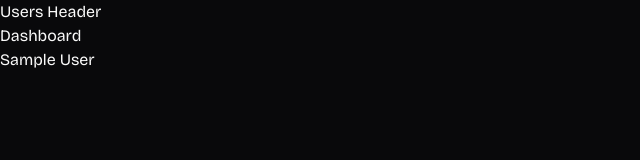
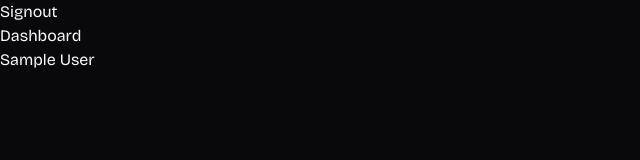
Before and after one commit to alifarooq9/verelx, a Next.js app: page /dashboard in a window 1280 px wide. Shown: the top 160 px of the page, without its empty margins (0-640 px from the left). Built offline with nearby package versions, Linux system fonts and the light colour scheme; no server answers; sample sign-in values are in the browser's storage.

Commit message:
added: redirect Protected Route logic

```diff
--- a/src/app/(auth)/auth/page.tsx
+++ b/src/app/(auth)/auth/page.tsx
@@ -2,9 +2,17 @@ import UserAuthForm from "@/components/auth/user-auth-form";
 import { buttonVariants } from "@/components/ui/button";
 import { cn } from "@/lib/utils";
 import { MaximizeIcon } from "lucide-react";
+import { getServerSession } from "next-auth";
 import Link from "next/link";
+import { redirect } from "next/navigation";
 
-const Register = () => {
+const AuthPage = async () => {
+	const session = await getServerSession();
+
+	if (session) {
+		redirect("/dashboard");
+	}
+
 	return (
 		<div className="mx-auto w-full">
 			<main className="min-h-screen grid grid-cols-1 xl:grid-cols-2">
@@ -34,4 +42,4 @@ const Register = () => {
 	);
 };
 
-export default Register;
+export default AuthPage;
--- a/src/app/(users)/dashboard/page.tsx
+++ b/src/app/(users)/dashboard/page.tsx
@@ -1,9 +1,10 @@
+import { redirectProtectedRoutes } from "@/lib/redirect-routes";
 import { getServerSession } from "next-auth";
-import { getSession } from "next-auth/react";
 
 const DashboardPage = async () => {
 	const session = await getServerSession();
-	console.log("session", session);
+
+	await redirectProtectedRoutes({ session, url: "/auth" });
 
 	return (
 		<div>
--- a/src/components/auth/user-auth-form.tsx
+++ b/src/components/auth/user-auth-form.tsx
@@ -35,7 +35,7 @@ const UserAuthForm = () => {
 		console.log(values);
 	};
 
-	const { loading: googleLoading, mutate } = UseGoogleLogin();
+	const { loading: googleLoading, mutate } = useGoogleLogin();
 
 	return (
 		<Form {...form}>
@@ -92,9 +92,11 @@ const UserAuthForm = () => {
 					onClick={async () => await mutate()}
 				>
 					{googleLoading ? (
-						<Loader2 className="w-5 h-5 animate-spin" />
+						<Loader2
+							className="w-4 h-4 mr-1.5 animate-spin"
+							strokeWidth={3}
+						/>
 					) : (
-						<>
 						<svg
 							height="56.6934px"
 							id="Layer_1"
@@ -108,9 +110,8 @@ const UserAuthForm = () => {
 						>
 							<path d="M51.981,24.4812c-7.7173-0.0038-15.4346-0.0019-23.1518-0.001c0.001,3.2009-0.0038,6.4018,0.0019,9.6017  c4.4693-0.001,8.9386-0.0019,13.407,0c-0.5179,3.0673-2.3408,5.8723-4.9258,7.5991c-1.625,1.0926-3.492,1.8018-5.4168,2.139  c-1.9372,0.3306-3.9389,0.3729-5.8713-0.0183c-1.9651-0.3921-3.8409-1.2108-5.4773-2.3649  c-2.6166-1.8383-4.6135-4.5279-5.6388-7.5549c-1.0484-3.0788-1.0561-6.5046,0.0048-9.5805  c0.7361-2.1679,1.9613-4.1705,3.5708-5.8002c1.9853-2.0324,4.5664-3.4853,7.3473-4.0811c2.3812-0.5083,4.8921-0.4113,7.2234,0.294  c1.9815,0.6016,3.8082,1.6874,5.3044,3.1163c1.5125-1.5039,3.0173-3.0164,4.527-4.5231c0.7918-0.811,1.624-1.5865,2.3908-2.4196  c-2.2928-2.1218-4.9805-3.8274-7.9172-4.9056C32.0723,4.0363,26.1097,3.995,20.7871,5.8372  C14.7889,7.8907,9.6815,12.3763,6.8497,18.0459c-0.9859,1.9536-1.7057,4.0388-2.1381,6.1836  C3.6238,29.5732,4.382,35.2707,6.8468,40.1378c1.6019,3.1768,3.8985,6.001,6.6843,8.215c2.6282,2.0958,5.6916,3.6439,8.9396,4.5078  c4.0984,1.0993,8.461,1.0743,12.5864,0.1355c3.7284-0.8581,7.256-2.6397,10.0725-5.24c2.977-2.7358,5.1006-6.3403,6.2249-10.2138  C52.5807,33.3171,52.7498,28.8064,51.981,24.4812z" />
 						</svg>
+					)}
 					Continue with Google
-						</>
-					)}
 				</Button>
 				<p className="px-8 text-center text-sm text-muted-foreground mt-7">
 					By clicking continue, you agree to our{" "}
@@ -134,7 +135,7 @@ const UserAuthForm = () => {
 	);
 };
 
-const UseGoogleLogin = () => {
+const useGoogleLogin = () => {
 	const [loading, setLoading] = useState<boolean>(false);
 
 	const mutate = () => {
--- a/src/components/users/users-header.tsx
+++ b/src/components/users/users-header.tsx
@@ -1,7 +1,22 @@
+"use client";
+
 import { FC } from "react";
+import { signOut } from "next-auth/react";
 
 const UsersHeader: FC = () => {
-	return <header>Users Header</header>;
+	return (
+		<header>
+			<button
+				onClick={async () =>
+					await signOut({
+						callbackUrl: "/auth",
+					})
+				}
+			>
+				Signout
+			</button>
+		</header>
+	);
 };
 
 export default UsersHeader;
--- a/src/lib/auth-options.ts
+++ b/src/lib/auth-options.ts
@@ -1,6 +1,6 @@
 import type { DefaultSession, NextAuthOptions } from "next-auth";
 import GoogleProvider from "next-auth/providers/google";
-import { env } from '@/lib/env/server'
+import { env } from '@/env/server'
 import { PrismaAdapter } from "@auth/prisma-adapter";
 import { prisma } from "./db";
 import { Adapter } from "node_modules/next-auth/adapters";
--- a/src/lib/db.ts
+++ b/src/lib/db.ts
@@ -1,5 +1,5 @@
 import { PrismaClient } from "@prisma/client";
-import { env } from "@/lib/env/server";
+import { env } from "@/env/server";
 
 const globalForPrisma = globalThis as unknown as {
   prisma: PrismaClient | undefined;
--- /dev/null
+++ b/src/lib/redirect-routes.ts
@@ -0,0 +1,13 @@
+import { redirect } from "next/navigation"
+import type { Session } from "next-auth"
+
+interface Props {
+    url: string
+    session: Session | null
+}
+
+export const redirectProtectedRoutes = async ({url, session}: Props) => {
+    if(!session) {
+        return redirect(url)
+    }
+}
```
Also changed, not shown: src/env/client.ts (renamed from src/lib/env/client.ts), src/env/server.ts (renamed from src/lib/env/server.ts), src/lib/utils.ts (line endings or trailing spaces), 1 other file (tests, documents, lock files or other folders). Lines whose indentation alone changed are shown as unchanged.
